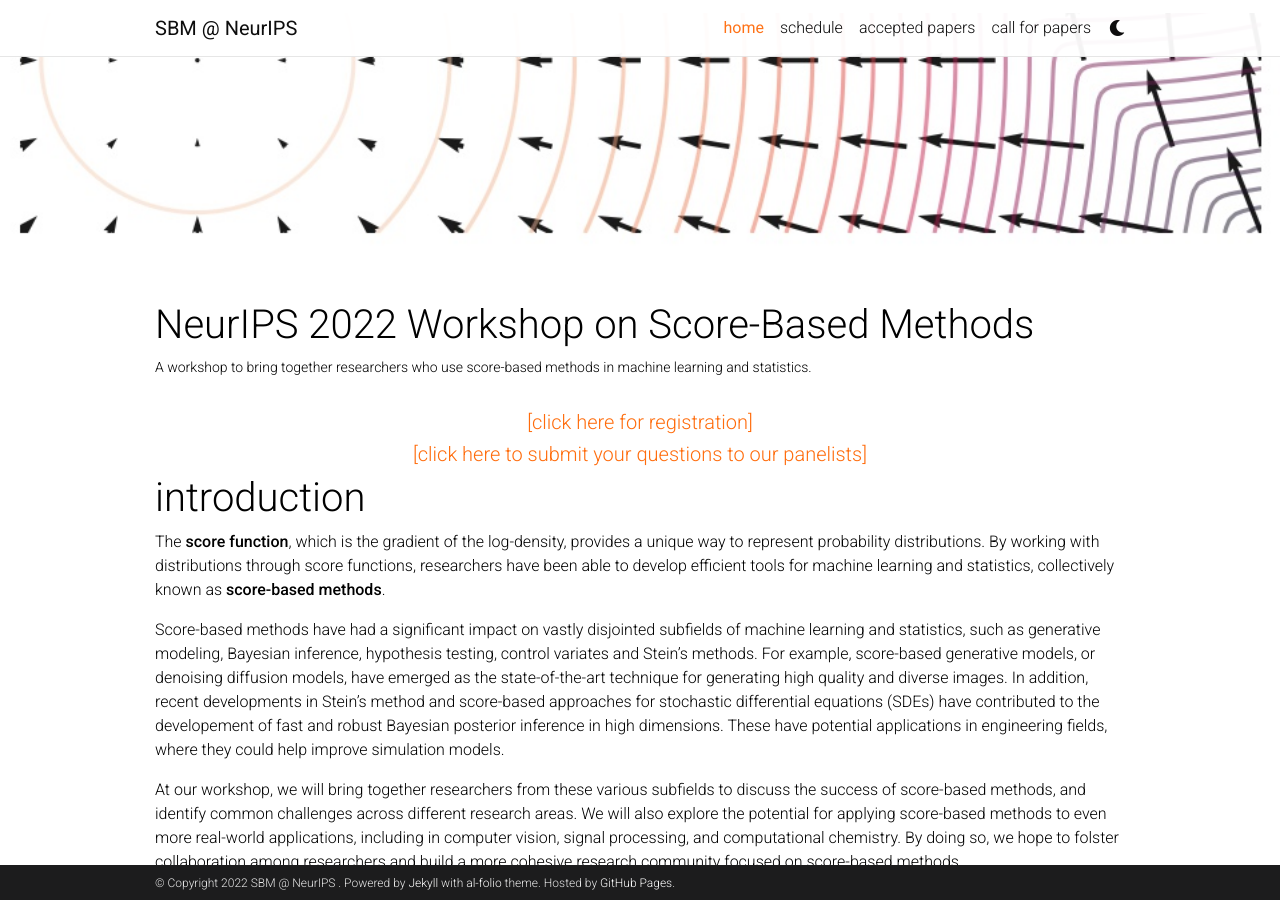
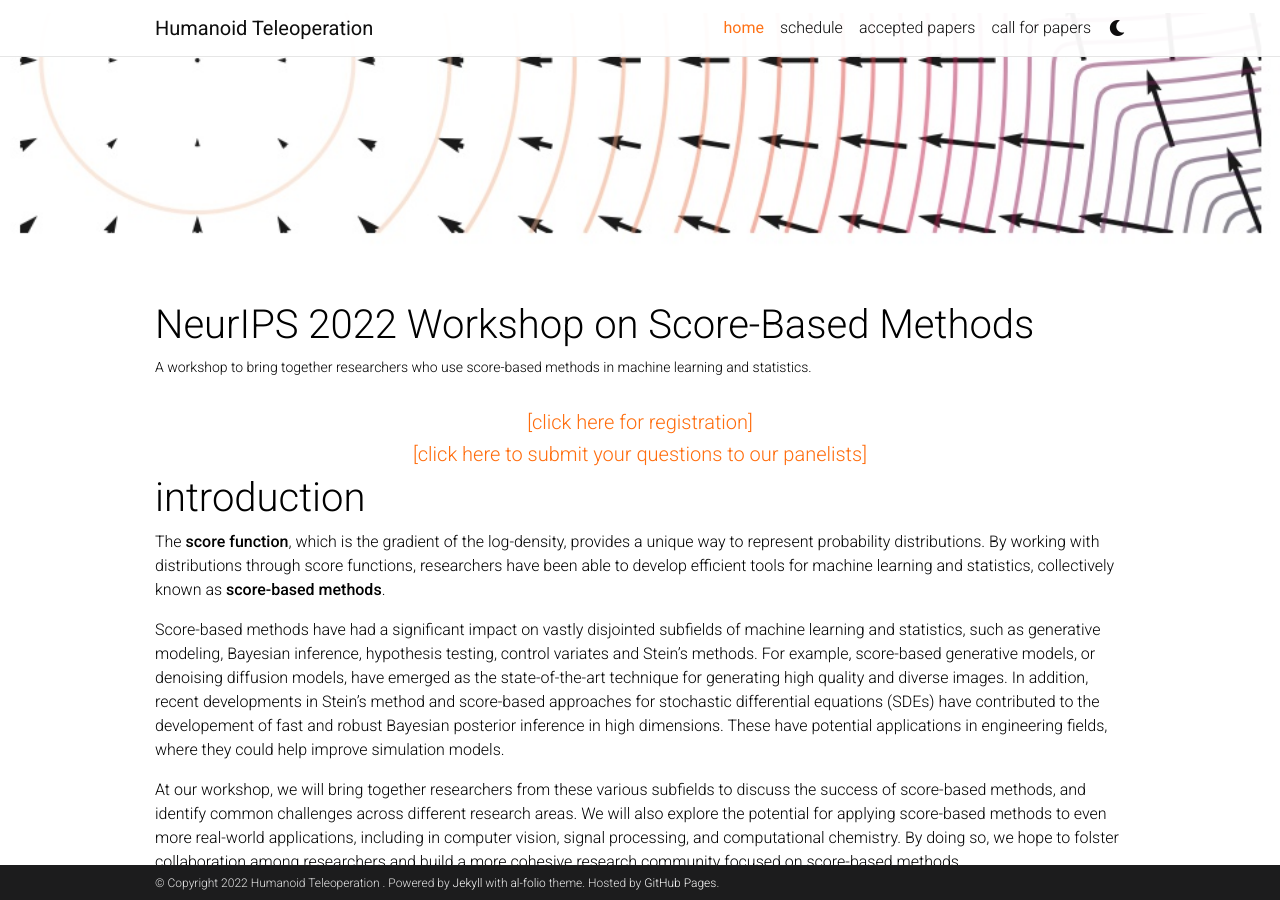
Before and after one commit to Humanoid-Teleoperation/humanoid-teleoperation.github.io, a Jekyll site: the page built from _pages/home.md, in a window 1280 px wide and 900 px high. Built offline with Jekyll 4.4.1, drawn with Linux system fonts in a browser that asks for light colours; full-size pictures stand in for the smaller copies a plugin makes; comment, search, counter and statistics services are not loaded; a style sheet for code colours, icons or effects is not loaded.

Commit message:
update url

```diff
--- a/_config.yml
+++ b/_config.yml
@@ -2,10 +2,10 @@
 # Site settings
 # -----------------------------------------------------------------------------
 
-first_name: SBM @ NeurIPS
+first_name: Humanoid Teleoperation
 last_name:
-title: SBM @ NeurIPS # the website title (if blank, full name will be used instead)
-email: yangsong@cs.stanford.edu
+title: Humanoid Teleoperation # the website title (if blank, full name will be used instead)
+email:
 description: > # the ">" symbol means to ignore newlines until "footer_text:"
   A venue for score-based methods in NeurIPS 2022.
 footer_text: >
@@ -16,7 +16,7 @@
 lang: en # the language of your site (for example: en, fr, cn, ru, etc.)
 icon: ∇  # the emoji used as the favicon (alternatively, provide image name in /assets/img/)
 
-url: https://score-based-methods-workshop.github.io # the base hostname & protocol for your site
+url: https://humanoid-teleoperation.github.io # the base hostname & protocol for your site
 baseurl:  # the subpath of your site, e.g. /blog/
 last_updated: false # set to true if you want to display last updated in the footer
 impressum_path:  # set to path to include impressum link in the footer, use the same path as permalink in a page, helps to conform with EU GDPR
```
